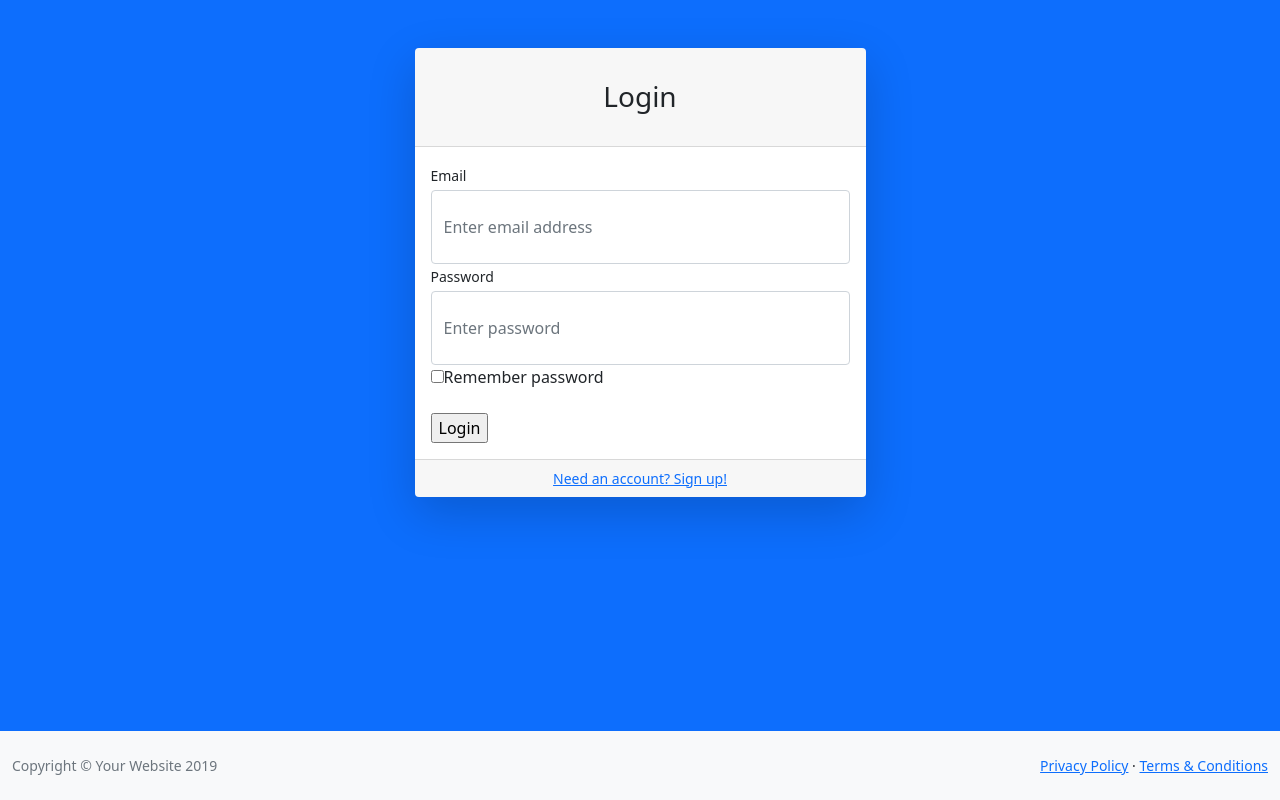
After one commit to resheilA/fChampion, a PHP site: page /fchampion/admin/ in a window 1280 px wide. The commit adds this page. Run offline with PHP 8.4, Linux system fonts and the light colour scheme; some libraries are stand-ins or nearby versions.

Commit message:
Admin Panel  Login added

```diff
--- /dev/null
+++ b/admin/index.php
@@ -0,0 +1,79 @@
+<?php
+session_start();
+
+
+if(isset($_SESSION["adminlogin"]))
+{
+header("location:addvenue.php");
+}
+
+if($_SERVER["REQUEST_METHOD"] == "POST")
+{
+	if($_POST["adminemail"] == "admin" && $_POST["adminpass"] == "mychamp")
+	{
+		$_SESSION["adminlogin"] = 1;
+		header("Location:addvenue.php");
+	}
+}
+
+?>
+<!DOCTYPE html>
+<html lang="en">
+    <head>
+        <meta charset="utf-8" />
+        <meta http-equiv="X-UA-Compatible" content="IE=edge" />
+        <meta name="viewport" content="width=device-width, initial-scale=1, shrink-to-fit=no" />
+        <meta name="description" content="" />
+        <meta name="author" content="" />
+        <title>Page Title - SB Admin</title>
+        <link href="css/styles.css" rel="stylesheet" />
+        <script src="https://cdnjs.cloudflare.com/ajax/libs/font-awesome/5.11.2/js/all.min.js" crossorigin="anonymous"></script>
+    </head>
+    <body class="bg-primary">
+        <div id="layoutAuthentication">
+            <div id="layoutAuthentication_content">
+                <main>
+                    <div class="container">
+                        <div class="row justify-content-center">
+                            <div class="col-lg-5">
+                                <div class="card shadow-lg border-0 rounded-lg mt-5">
+                                    <div class="card-header"><h3 class="text-center font-weight-light my-4">Login</h3></div>
+                                    <div class="card-body">
+                                        <form method="post">
+                                            <div class="form-group"><label class="small mb-1" for="inputEmailAddress">Email</label><input class="form-control py-4" id="inputEmailAddress" name="adminemail" type="text" placeholder="Enter email address" /></div>
+                                            <div class="form-group"><label class="small mb-1" for="inputPassword">Password</label><input name="adminpass" class="form-control py-4" id="inputPassword" type="password" placeholder="Enter password" /></div>
+                                            <div class="form-group">
+                                                <div class="custom-control custom-checkbox"><input class="custom-control-input" id="rememberPasswordCheck" type="checkbox" /><label class="custom-control-label" for="rememberPasswordCheck">Remember password</label></div>
+                                            </div>
+                                            <div class="form-group d-flex align-items-center justify-content-between mt-4 mb-0"><input type="submit" value="Login"></div>
+                                        </form>
+                                    </div>
+                                    <div class="card-footer text-center">
+                                        <div class="small"><a href="register.html">Need an account? Sign up!</a></div>
+                                    </div>
+                                </div>
+                            </div>
+                        </div>
+                    </div>
+                </main>
+            </div>
+            <div id="layoutAuthentication_footer">
+                <footer class="py-4 bg-light mt-auto">
+                    <div class="container-fluid">
+                        <div class="d-flex align-items-center justify-content-between small">
+                            <div class="text-muted">Copyright &copy; Your Website 2019</div>
+                            <div>
+                                <a href="#">Privacy Policy</a>
+                                &middot;
+                                <a href="#">Terms &amp; Conditions</a>
+                            </div>
+                        </div>
+                    </div>
+                </footer>
+            </div>
+        </div>
+        <script src="https://code.jquery.com/jquery-3.4.1.min.js" crossorigin="anonymous"></script>
+        <script src="https://stackpath.bootstrapcdn.com/bootstrap/4.3.1/js/bootstrap.bundle.min.js" crossorigin="anonymous"></script>
+        <script src="js/scripts.js"></script>
+    </body>
+</html>
--- /dev/null
+++ b/admin/logout.php
@@ -0,0 +1,6 @@
+<?php
+session_start();
+session_destroy();
+//die();
+header("location:index.php");
+?>
```
Also changed, not shown: admin/includes/header.php (+15 -1 lines), admin/login.php (added, +60 -0 lines).
